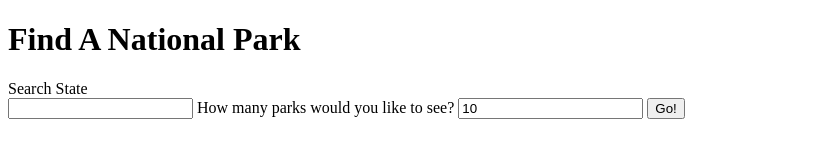
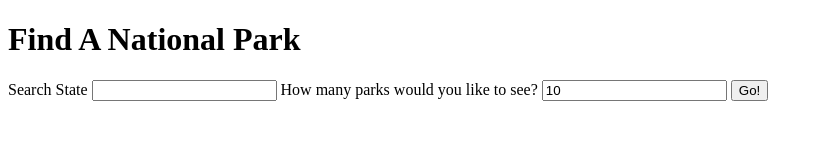
Before and after one commit to legsateri/nps-api, a plain HTML site: page index.html in a window 1280 px wide. Shown: the whole page, without its empty margins (0-823 px from the left). Drawn offline with nearby package versions, Linux system fonts and the light colour scheme.

Commit message:
Small tweak on form

```diff
--- a/index.html
+++ b/index.html
@@ -21,7 +21,7 @@
 
             <!--Search Form-->
             <form id="js-form">
-                <label for="search-state">Search State</label><br>
+                <label for="search-state">Search State</label>
                 <input type="text" name="search-state" id="js-search-state" required>
 
                 <label for="max-results">How many parks would you like to see?</label>
```
